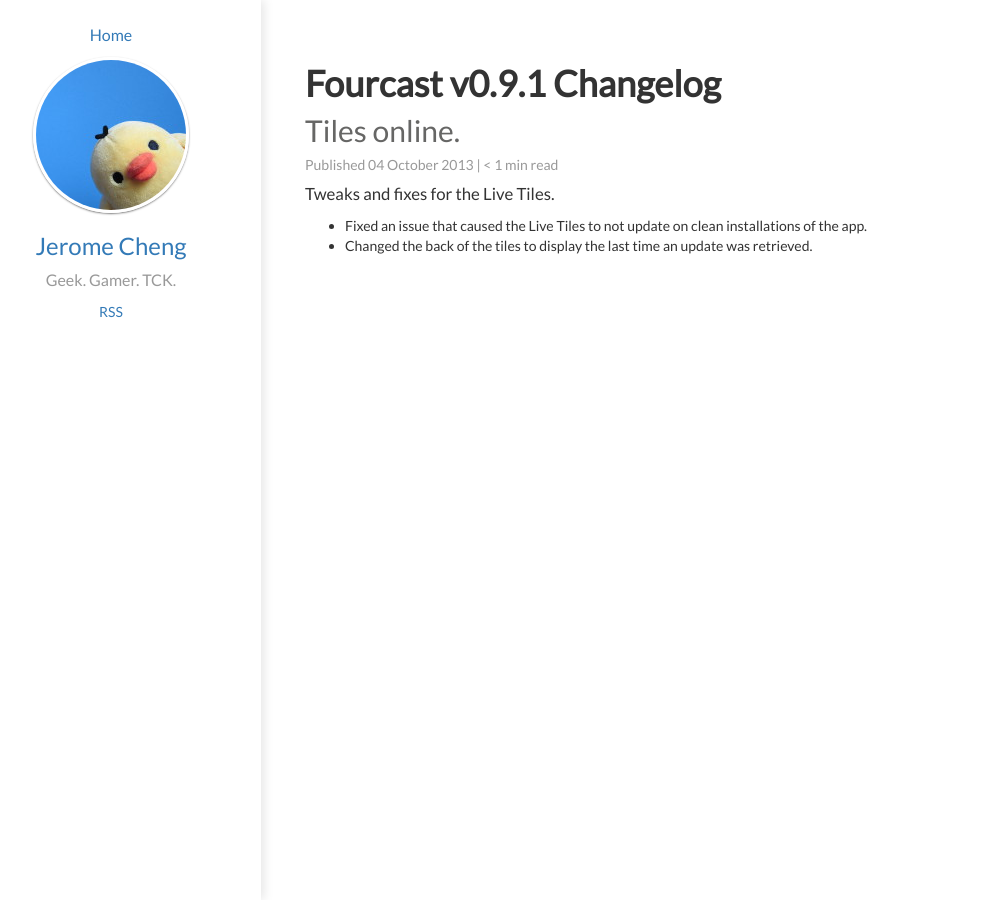
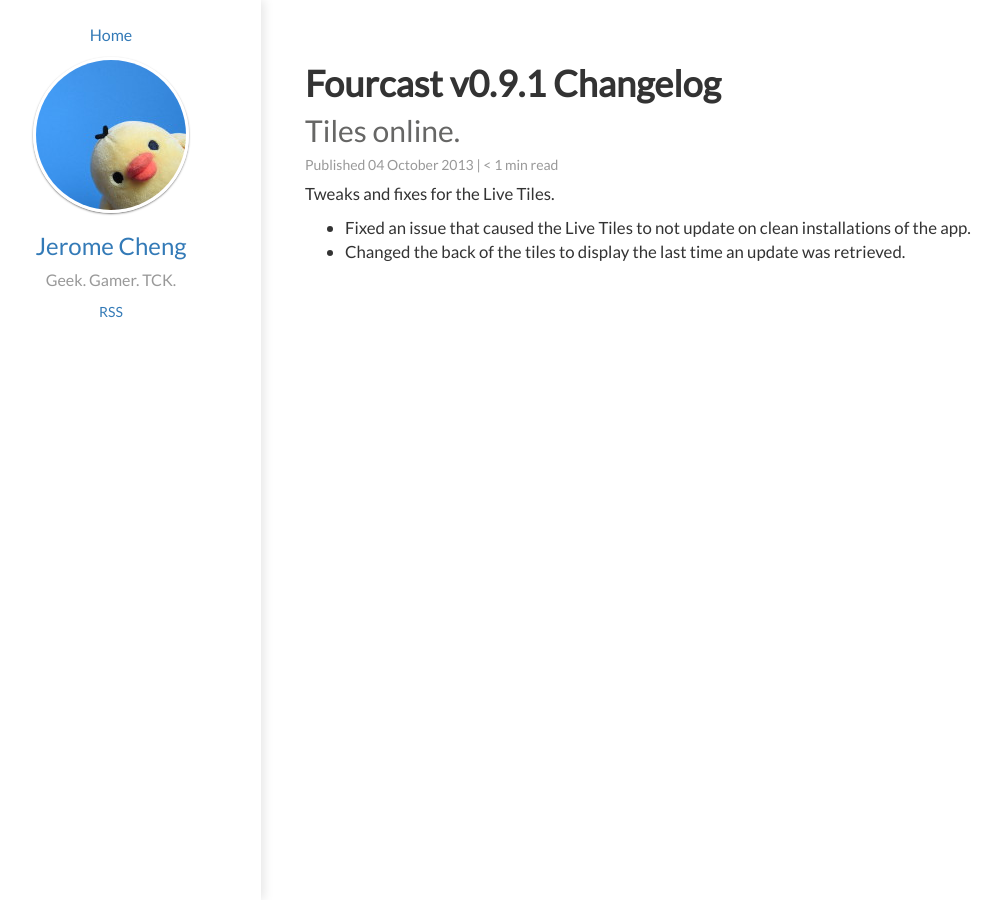
Before and after one commit to jcheng31/ayulin.net, a Jekyll site: the page built from Content/_posts/Fourcast Patches/2013-10-04-Fourcast-0-9-1.md, in a window 1280 px wide and 900 px high. Shown: the whole window, without its empty margins (39-1037 px from the left). Built offline with Jekyll 4.4.1, drawn with Linux system fonts in a browser that asks for light colours; nearby versions of some CDN libraries; Markdown is read by kramdown in place of the engine named in the settings.

Commit message:
Fix list items not being bumped in font size.

```diff
--- a/Content/css/mainStyle.css
+++ b/Content/css/mainStyle.css
@@ -70,6 +70,6 @@ p {
 .subtitle {
   color: #666665;
 }
-.blog-post-body p {
+.blog-post-body p, .blog-post-body li {
   font-size: 120%;
 }
```
